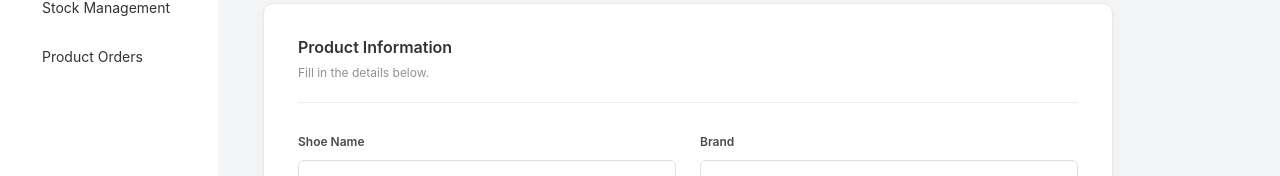
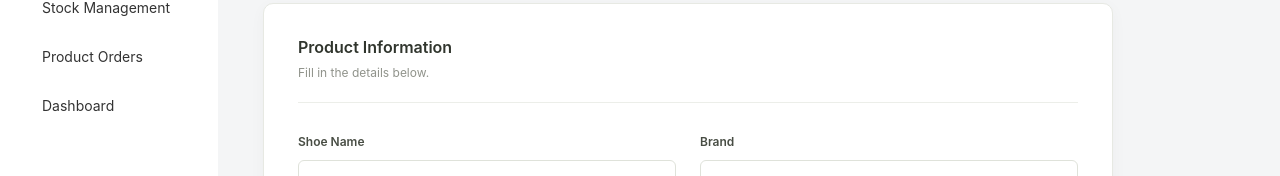
Before and after one commit to lyzellee/shoe-website, a React app in the folder frontend/: page /admin/add in a window 1280 px wide. Shown: the part 155-331 px from the top of the page. Built offline with nearby package versions, Linux system fonts and the light colour scheme; no server answers; sample sign-in values are in the browser's storage; the HTML template or start-up script is replaced by a standard one.

Commit message:
updateLayoutComponentsAdmin

```diff
--- a/frontend/src/admin/components/AdminLayout.jsx
+++ b/frontend/src/admin/components/AdminLayout.jsx
@@ -15,6 +15,9 @@ export default function AdminLayout() {
           <NavLink to="/admin/orders" className="admin-nav-link">
             Product Orders
           </NavLink>
+          <NavLink to="/admin/dashboard" className="admin-nav-link">
+            Dashboard
+          </NavLink>
         </nav>
       </aside>
 
```
